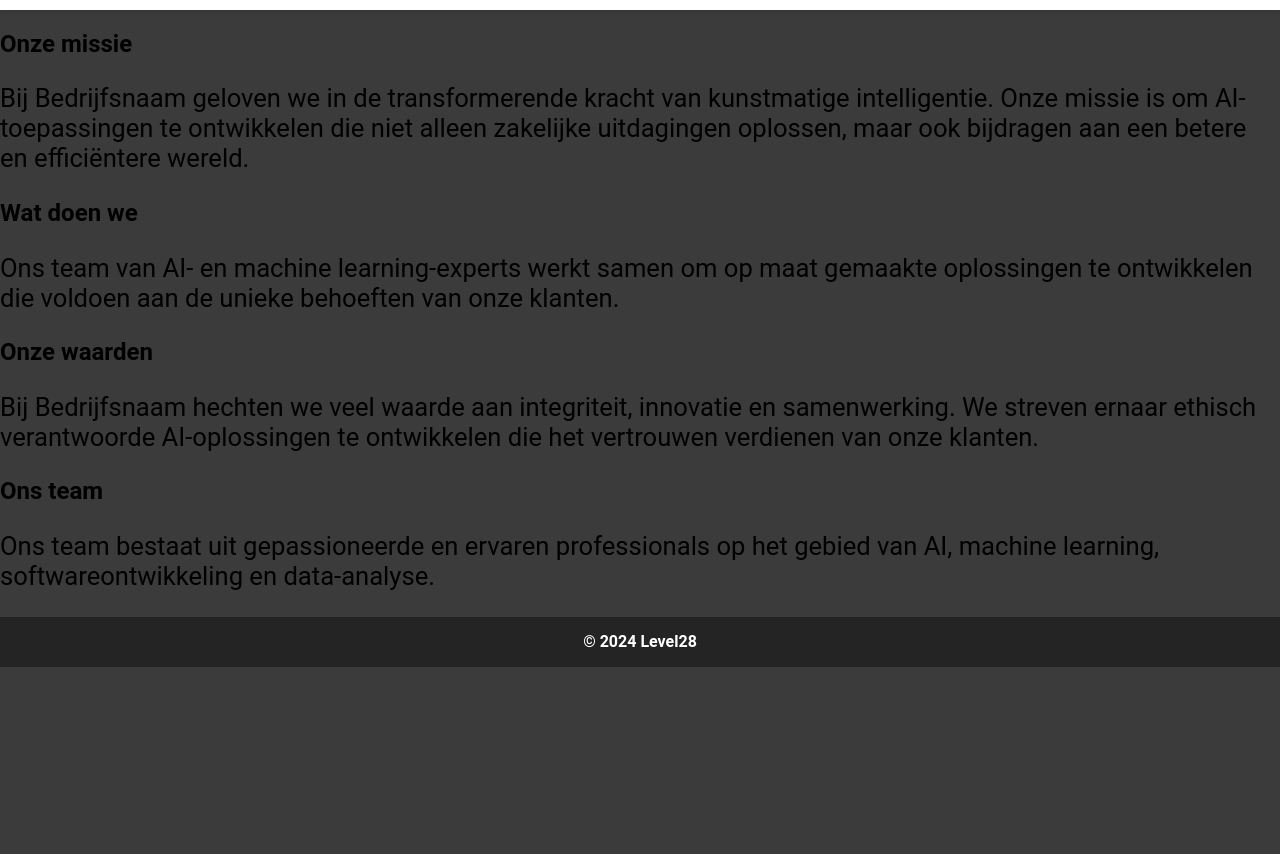
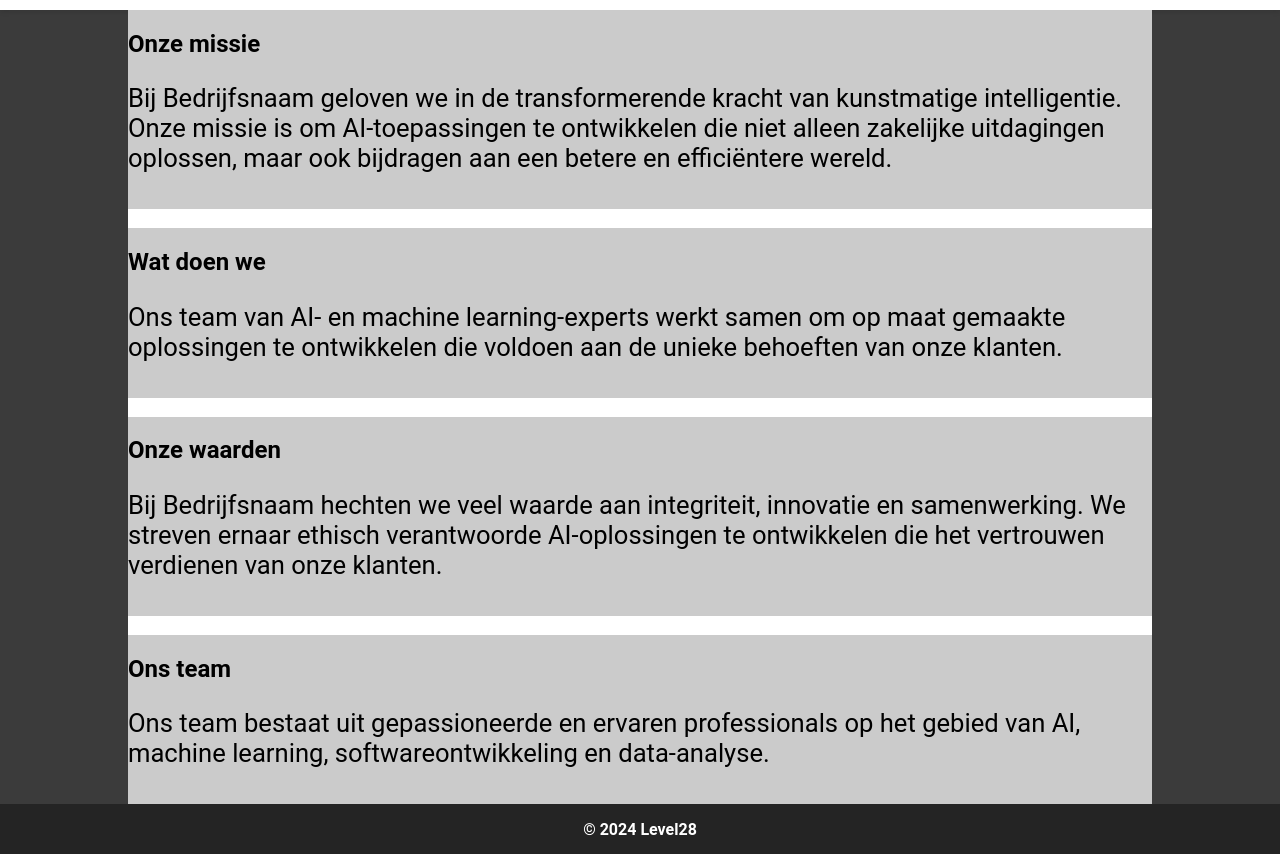
Before and after one commit to mediavilleyt/Level28_Website, a plain HTML site: page HTML/about.html in a window 1280 px wide. Shown: the part 71-925 px from the top of the page. Before the commit the page ends 800 px from the top, so only its background shows below. Drawn offline with Linux system fonts and the light colour scheme.

Commit message:
About us

```diff
--- a/CSS/Layout.css
+++ b/CSS/Layout.css
@@ -12,6 +12,14 @@ header {
   width: 100%;
   box-shadow: 0 2px 5px rgba(0, 0, 0, 0.1);
   background-color: #ffffff;
+}
+
+.main {
+  display: flex;
+  flex-direction: column;
+  background-color: white;
+  margin-left: 10%;
+  margin-right: 10%;
 }
 
 header h1 {
@@ -91,3 +99,7 @@ p {
     text-align: start;
   }
 }
+article {
+  padding-bottom: 1%;
+  background-color: rgb(203, 203, 203);
+}
--- a/HTML/about.html
+++ b/HTML/about.html
@@ -1,13 +1,15 @@
 <!DOCTYPE html>
 <html lang="nl">
+
 <head>
   <meta charset="UTF-8" />
   <meta name="viewport" content="width=device-width, initial-scale=1.0" />
-    <link rel="stylesheet" href="/CSS/Layout.css"/>
+  <link rel="stylesheet" href="/CSS/Layout.css" />
   <script src="/Scripts/index.js"></script>
   <title>about</title>
 
 </head>
+
 <body>
   <header>
     <h1>Level28</h1>
@@ -18,11 +20,13 @@
         <li><a href="./history.html">Geschiedenis</a></li>
         <li><a href="./showcase.html">AI</a></li>
         <li><a href="./about.html">Over ons</a></li>
-          <li> <a href = ./contact.html>Contact</a></li>
+        <li> <a href=./contact.html>Contact</a></li>
       </ul>
     </nav>
   </header>
-    <main>
+  <main class="main">
+
+    <article>
       <section>
         <h2>Onze missie</h2>
         <p>
@@ -31,28 +35,42 @@
           maar ook bijdragen aan een betere en efficiëntere wereld.
         </p>
       </section>
+    </article>
+    <br>
+    <article>
       <section>
         <h2>Wat doen we</h2>
         <p>
-          Ons team van AI- en machine learning-experts werkt samen om op maat gemaakte oplossingen te ontwikkelen die voldoen aan de unieke behoeften van onze klanten.
+          Ons team van AI- en machine learning-experts werkt samen om op maat gemaakte oplossingen te ontwikkelen die
+          voldoen aan de unieke behoeften van onze klanten.
         </p>
       </section>
+    </article>
+    <br>
+    <article>
       <section>
         <h2>Onze waarden</h2>
         <p>
           Bij Bedrijfsnaam hechten we veel waarde aan integriteit, innovatie en samenwerking.
-          We streven ernaar ethisch verantwoorde AI-oplossingen te ontwikkelen die het vertrouwen verdienen van onze klanten.
+          We streven ernaar ethisch verantwoorde AI-oplossingen te ontwikkelen die het vertrouwen verdienen van onze
+          klanten.
         </p>
       </section>
+    </article>
+    <br>
+    <article>
       <section>
         <h2>Ons team</h2>
         <p>
-          Ons team bestaat uit gepassioneerde en ervaren professionals op het gebied van AI, machine learning, softwareontwikkeling en data-analyse.
+          Ons team bestaat uit gepassioneerde en ervaren professionals op het gebied van AI, machine learning,
+          softwareontwikkeling en data-analyse.
         </p>
       </section>
+    </article>
   </main>
   <footer>
     <b>&copy; 2024 Level28</b>
   </footer>
 </body>
+
 </html>
```
Also changed, not shown: CSS/Index.css (+32 -31 lines). Lines whose indentation alone changed are shown as unchanged.
